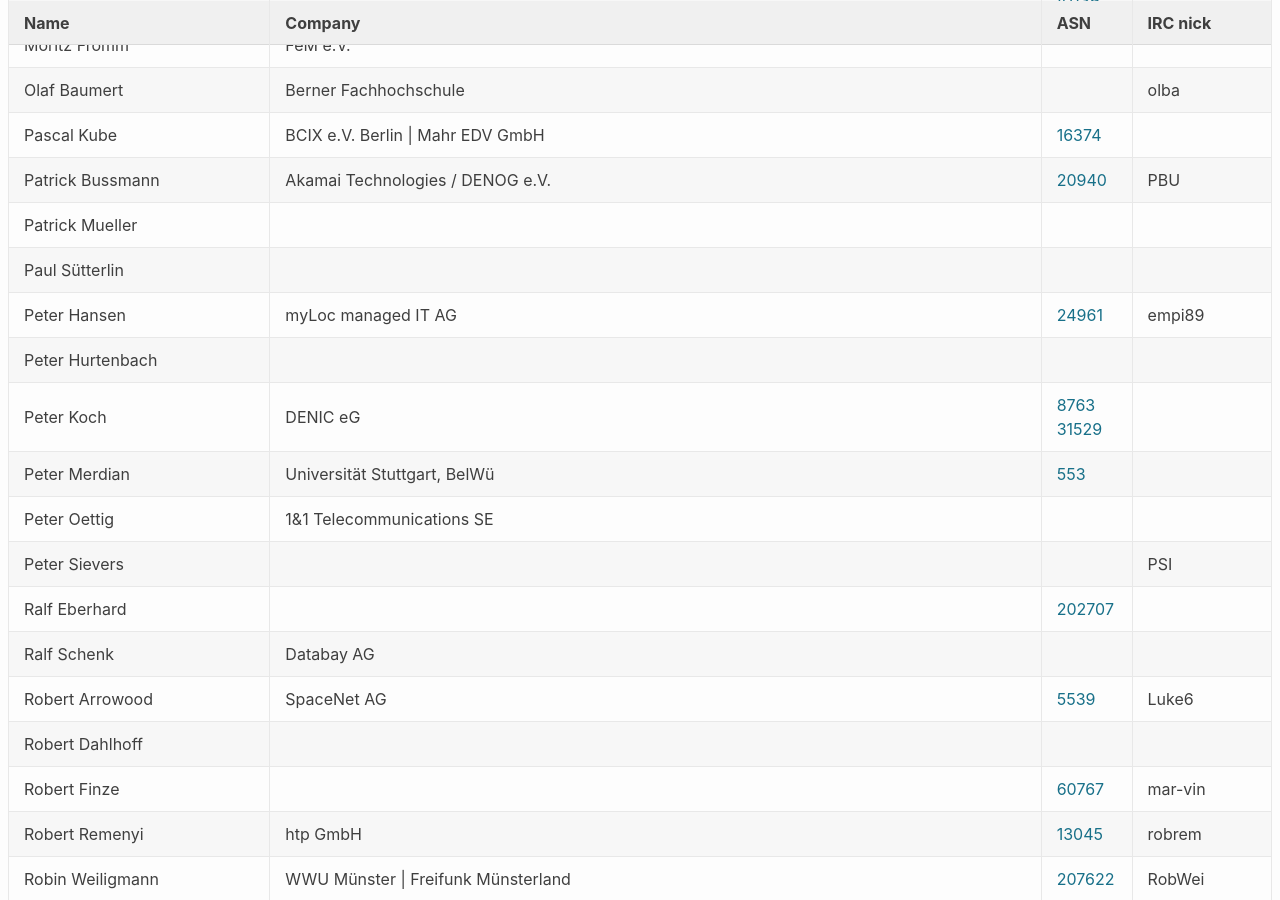
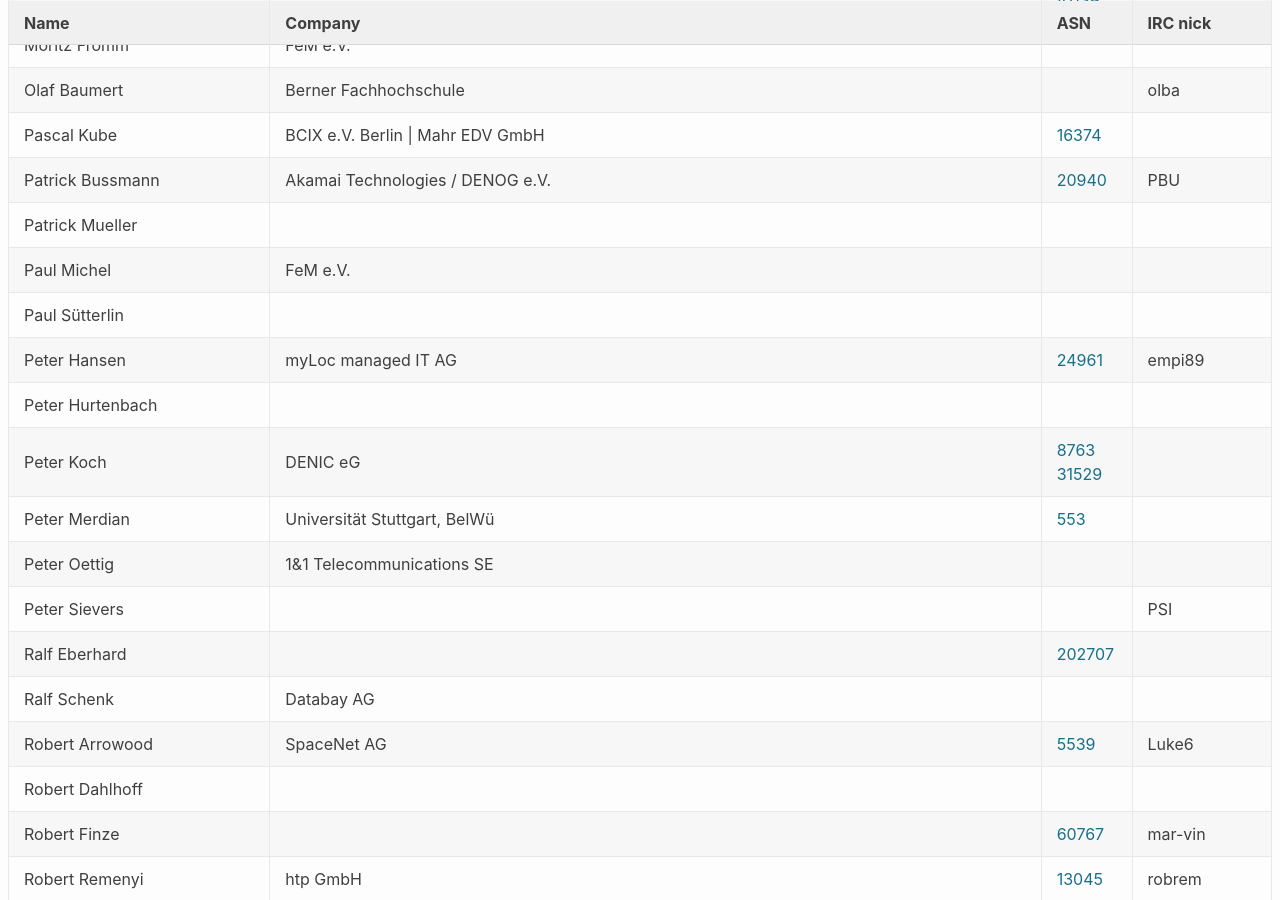
Before and after one commit to denog/pretix-attendeelist, a Jekyll site: the page built from denog2020.markdown, in a window 1280 px wide and 900 px high, scrolled down 5395 px. Built offline with Jekyll 4.4.1, drawn with Linux system fonts in a browser that asks for light colours.

Commit message:
Latest data: Tue Feb  2 16:01:38 UTC 2021

```diff
--- a/_data/attendees_meetup2021-01.json
+++ b/_data/attendees_meetup2021-01.json
@@ -678,6 +678,12 @@
     "asn": null
   },
   {
+    "name": "Paul Michel",
+    "company": "FeM e.V.",
+    "irc": null,
+    "asn": null
+  },
+  {
     "name": "Paul Sütterlin",
     "company": null,
     "irc": null,
```
